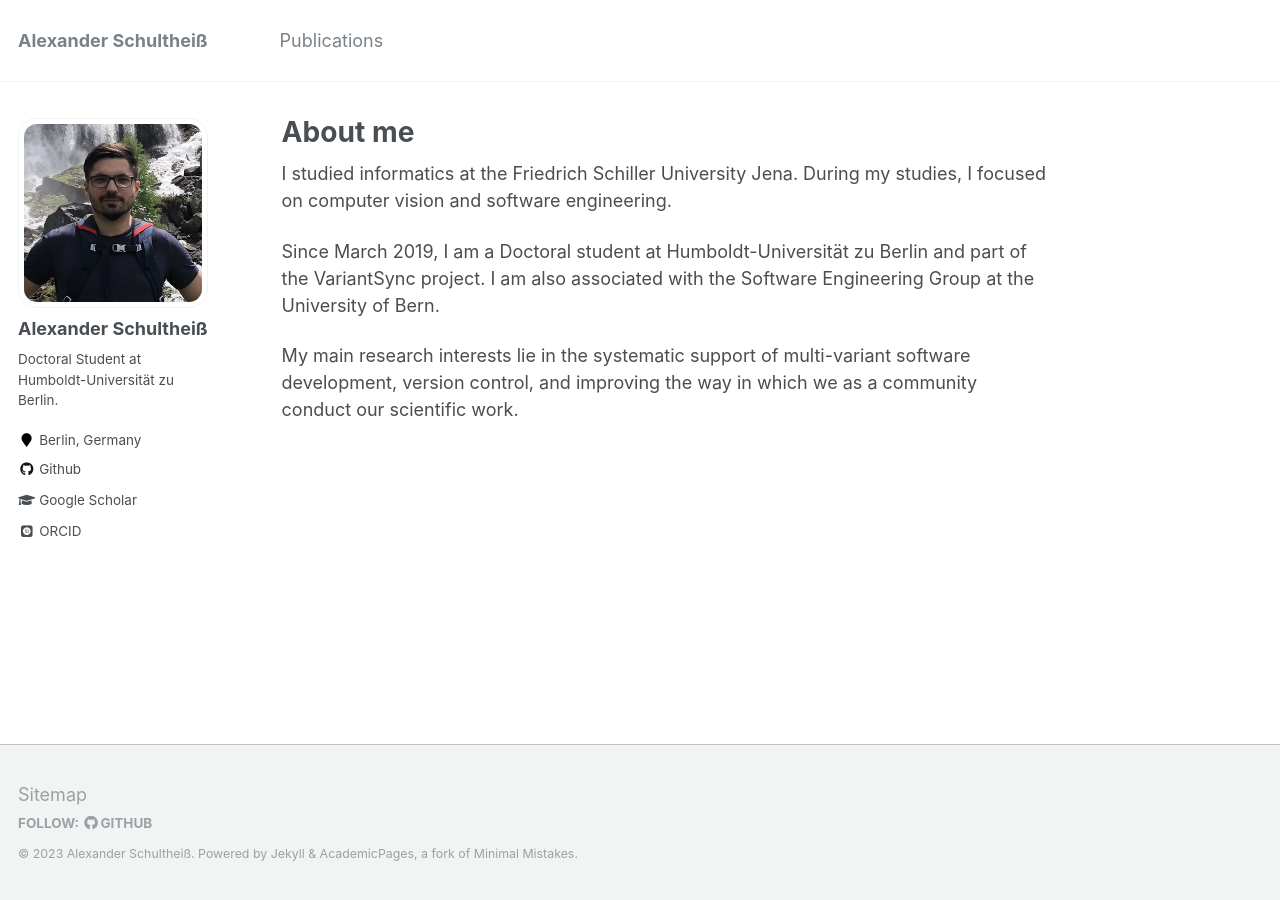
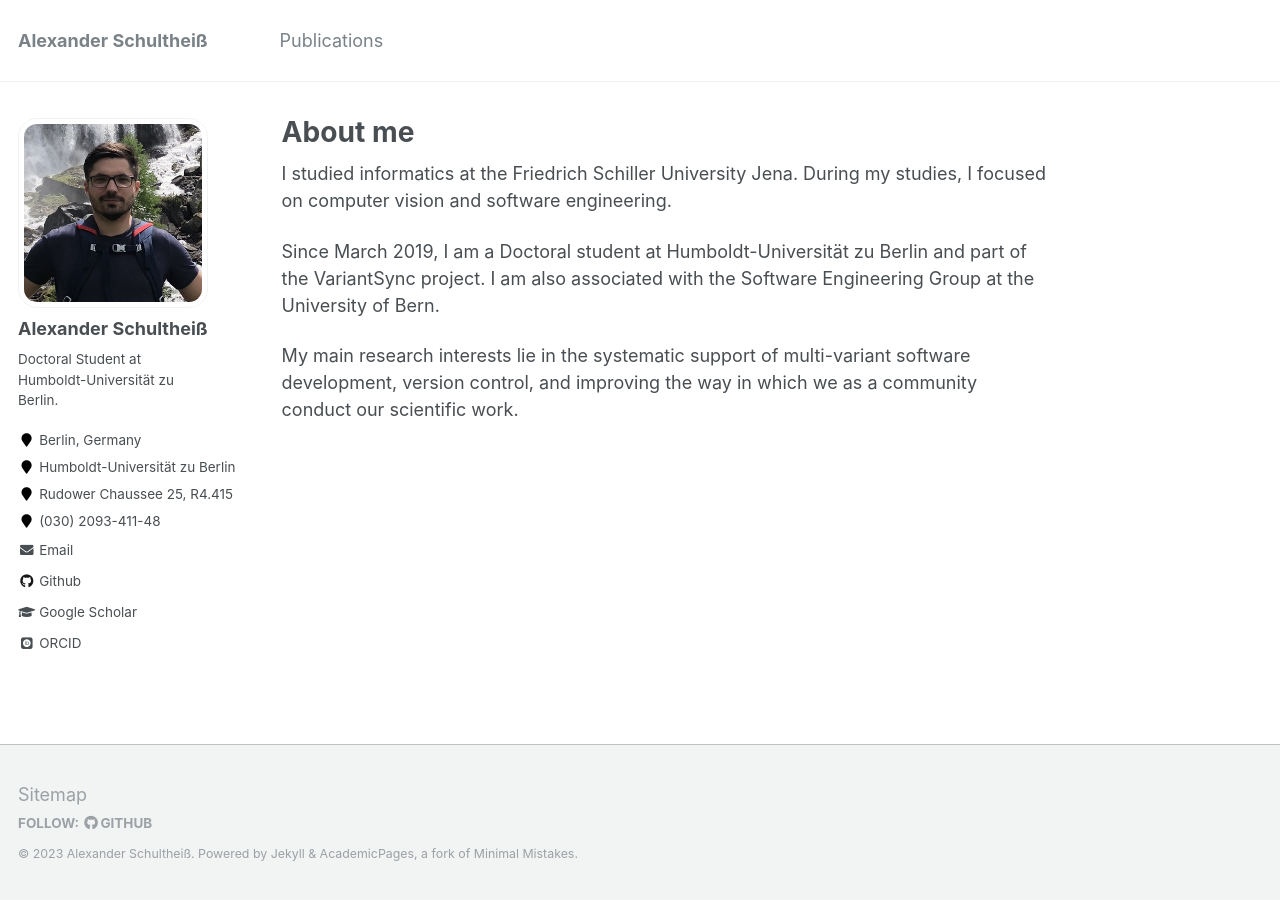
Before and after one commit to AlexanderSchultheiss/AlexanderSchultheiss.github.io, a Jekyll site: the page built from _pages/about.md, in a window 1280 px wide. Built offline with Jekyll 4.4.1, drawn with Linux system fonts in a browser that asks for light colours; some web fonts are replaced.

Commit message:
updated personal information

```diff
--- a/_config.yml
+++ b/_config.yml
@@ -84,11 +84,13 @@ author:
   avatar           : "profile.jpeg"
   bio              : "Doctoral Student at Humboldt-Universität zu Berlin."
   location         : "Berlin, Germany"
-  employer         :
+  employer         : "Humboldt-Universität zu Berlin"
   pubmed           : #"https://www.ncbi.nlm.nih.gov/pubmed/?term=john+snow"
   googlescholar    : "https://scholar.google.com/citations?user=OZ-4_nYAAAAJ&hl=en"
-  email            :
+  email            : "alexander.schultheiss (at) informatik.hu-berlin.de"
   researchgate     :  # example: "https://www.researchgate.net/profile/yourprofile"
+  phone            : " (030) 2093-411-48"
+  address          : "Rudower Chaussee 25, R4.415"
   uri              :
   bitbucket        :
   codepen          :
--- a/_includes/author-profile.html
+++ b/_includes/author-profile.html
@@ -27,6 +27,12 @@
       {% endif %}
       {% if author.employer %}
         <li><i class="fa fa-fw fa-map-marker" aria-hidden="true"></i> {{ author.employer }}</li>
+      {% endif %}
+      {% if author.address %}
+      <li><i class="fa fa-fw fa-map-marker" aria-hidden="true"></i> {{ author.address }}</li>
+      {% endif %}
+      {% if author.phone %}
+      <li><i class="fa fa-fw fa-map-marker" aria-hidden="true"></i> {{ author.phone }}</li>
       {% endif %}
       {% if author.uri %}
         <li><a href="{{ author.uri }}"><i class="fas fa-fw fa-link" aria-hidden="true"></i> {{ site.data.ui-text[site.locale].website_label | default: "Website" }}</a></li>
```
